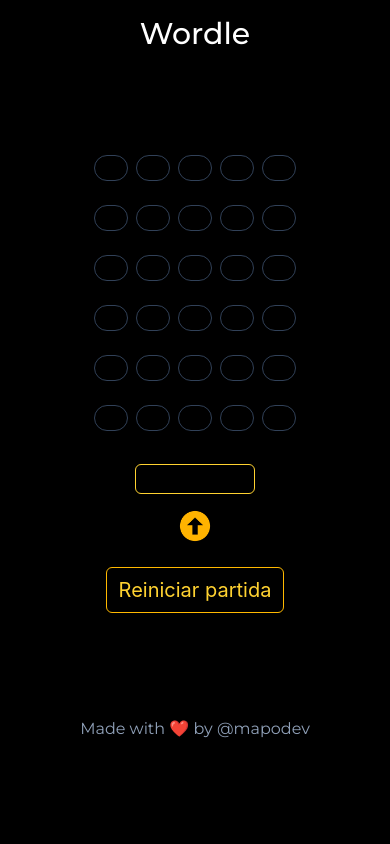
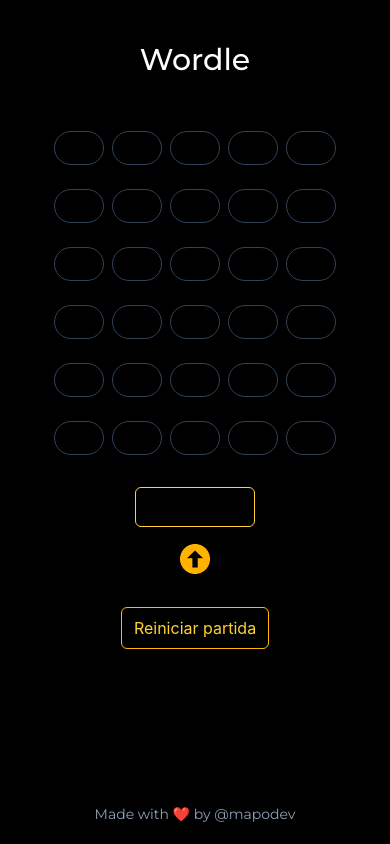
Before and after one commit to mario4off/wordle, a React (Vite) app: page / in a window 390 px wide. Built offline with nearby package versions, Linux system fonts and the light colour scheme.

Commit message:
fix: improve layout and responsiveness in Board, GuessForm, Header, Footer, RestartGameButton, and WordsGrid components

```diff
--- a/src/components/board.tsx
+++ b/src/components/board.tsx
@@ -63,7 +63,7 @@ export default function Board() {
   };
 
   return (
-    <section className="px-4 md:px-12 flex flex-col items-center gap:8 md:gap-18 ">
+    <section className="px-4 md:px-12 flex flex-col items-center gap:4 md:gap-8 ">
       <WordsGrid currentWord={currentWord} guess={guess} tries={tries} />
 
       <div className="min-h-34 flex items-center">
--- a/src/components/footer.tsx
+++ b/src/components/footer.tsx
@@ -1,7 +1,7 @@
 export default function Footer() {
   return (
-    <footer className="flex justify-center">
-      <p className="p-5">Made with ❤️ by @mapodev</p>
+    <footer className="flex justify-center items-end">
+      <p className="p-5 text-sm md:text-base">Made with ❤️ by @mapodev</p>
     </footer>
   );
 }
--- a/src/components/guess-form.tsx
+++ b/src/components/guess-form.tsx
@@ -18,7 +18,7 @@ export default function GuessForm({
   const [value, setValue] = useState("");
   return (
     <form
-      className="flex items-center gap-2 flex-col md:gap-10 mt-4"
+      className="flex items-center mb-6 gap-2 flex-col md:gap-10 mt-8"
       action={handleSubmit}
     >
       <input
@@ -27,7 +27,7 @@ export default function GuessForm({
         maxLength={5}
         onChange={(e) => setValue(normalizeString(e.target.value))}
         value={value}
-        className="w-30 md:w-52 border border-amber-300 text-amber-300 text-center text-xl tracking-widest md:min-h-12 rounded-md"
+        className="w-30 md:w-52 border border-amber-300 text-amber-300 text-center text-base tracking-widest min-h-10 md:min-h-12 rounded-md"
       />
 
       <button
--- a/src/components/header.tsx
+++ b/src/components/header.tsx
@@ -1,7 +1,7 @@
 export default function Header() {
   return (
-    <header className="flex justify-center my-0 md:my-4">
-      <h1 className="p-4 md:p-8">Wordle</h1>
+    <header className="flex justify-center items-center my-0 md:my-4">
+      <h1 className="p-2 md:p-8">Wordle</h1>
     </header>
   );
 }
--- a/src/components/restart-game-button.tsx
+++ b/src/components/restart-game-button.tsx
@@ -6,7 +6,7 @@ export default function RestartGameButton({
   return (
     <button
       onClick={() => restart()}
-      className="text-amber-300 cursor-pointer text-xl border border-amber-400 px-3 p-2 rounded-md hover:bg-amber-900"
+      className="text-amber-300 cursor-pointer text-md md:text-xl border border-amber-400 px-3 p-2 rounded-md hover:bg-amber-900"
     >
       Reiniciar partida
     </button>
--- a/src/components/words-grid.tsx
+++ b/src/components/words-grid.tsx
@@ -69,7 +69,7 @@ export default function WordsGrid({
   };
 
   return (
-    <div className="mt-1 md:mt-5 grid grid-cols-5 gap-x-2 md:gap-x-8 gap-y-6 md:gap-y-10">
+    <div className="mt-3 md:mt-5 grid grid-cols-5 gap-x-2 md:gap-x-8 gap-y-6 md:gap-y-10">
       {Array.from({ length: MAX_ROWS }, (_, rowIndex) => {
         const guessedWord = guessRecord[rowIndex] ?? "";
 
@@ -81,7 +81,7 @@ export default function WordsGrid({
 
             return (
               <div
-                className={`${defineCellStyle(char, currentWord.split("")[index], letters)} bg-black flex justify-center items-center border rounded-3xl  p-1 md:p-3 px-4 md:px-16  w-auto md:min-w-38`}
+                className={`${defineCellStyle(char, currentWord.split("")[index], letters)} bg-black flex justify-center items-center border rounded-3xl  p-2 md:p-3 px-6 md:px-16  w-auto md:min-w-38`}
                 key={`${rowIndex}-${index}`}
               >
                 <p className="text-base md:text-2xl min-h-4 md:min-h-10 text-white text-center text-extrabold">
```
